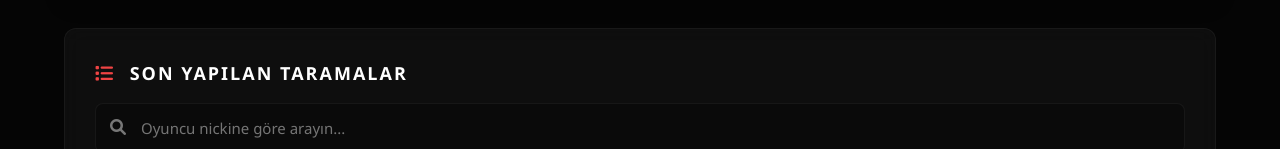
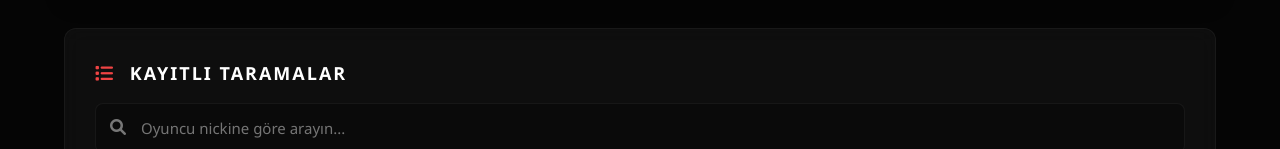
Before and after one commit to sehrinefendileri/Fungun-Tarama-Arsivi, a plain HTML site: page index.html in a window 1280 px wide. Shown: the part 348-497 px from the top of the page. Drawn offline with nearby package versions, Linux system fonts and the light colour scheme; no server answers.

Commit message:
Update index.html

```diff
--- a/index.html
+++ b/index.html
@@ -211,7 +211,7 @@
             <!-- Arşiv Tablosu -->
             <div class="table-card">
                 <div style="margin-bottom: 25px;">
-                    <h3 style="font-size: 18px; margin-bottom: 15px;"><i class="fas fa-list" style="margin-right: 8px; color: var(--color-accent);"></i> Son Yapılan Taramalar</h3>
+                    <h3 style="font-size: 18px; margin-bottom: 15px;"><i class="fas fa-list" style="margin-right: 8px; color: var(--color-accent);"></i> Kayıtlı Taramalar</h3>
                     <div style="position: relative;">
                         <span style="position: absolute; left: 15px; top: 50%; transform: translateY(-50%); color: #777;"><i class="fas fa-search"></i></span>
                         <input type="text" id="searchInput" class="form-control" placeholder="Oyuncu nickine göre arayın..." style="padding-left: 45px; font-size: 15px;">
```
